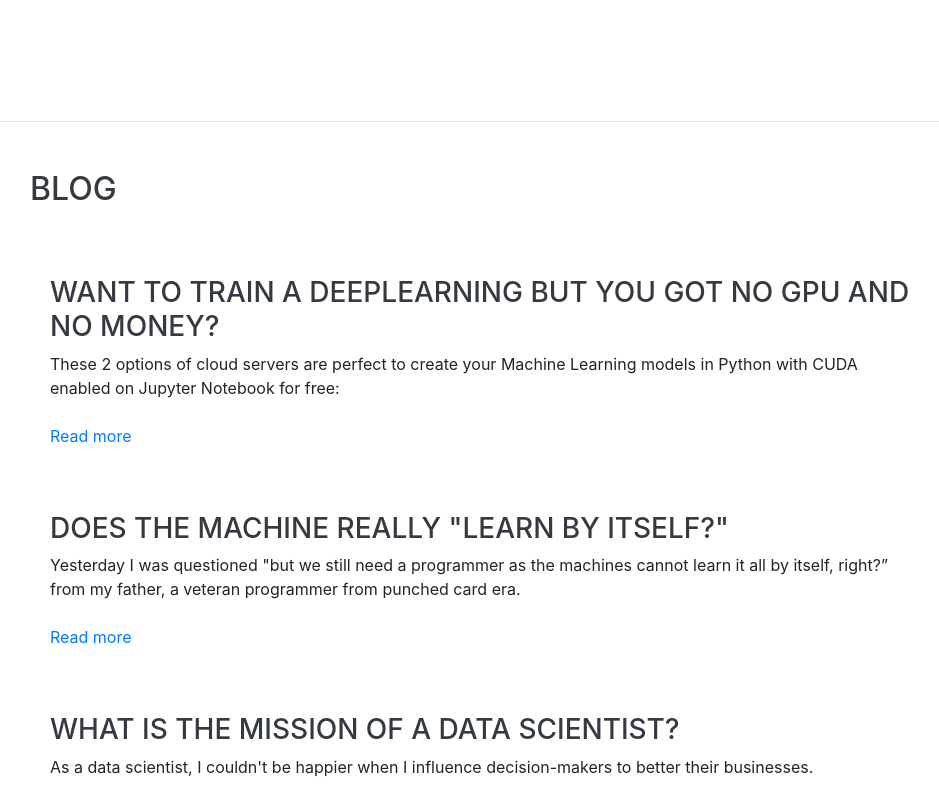
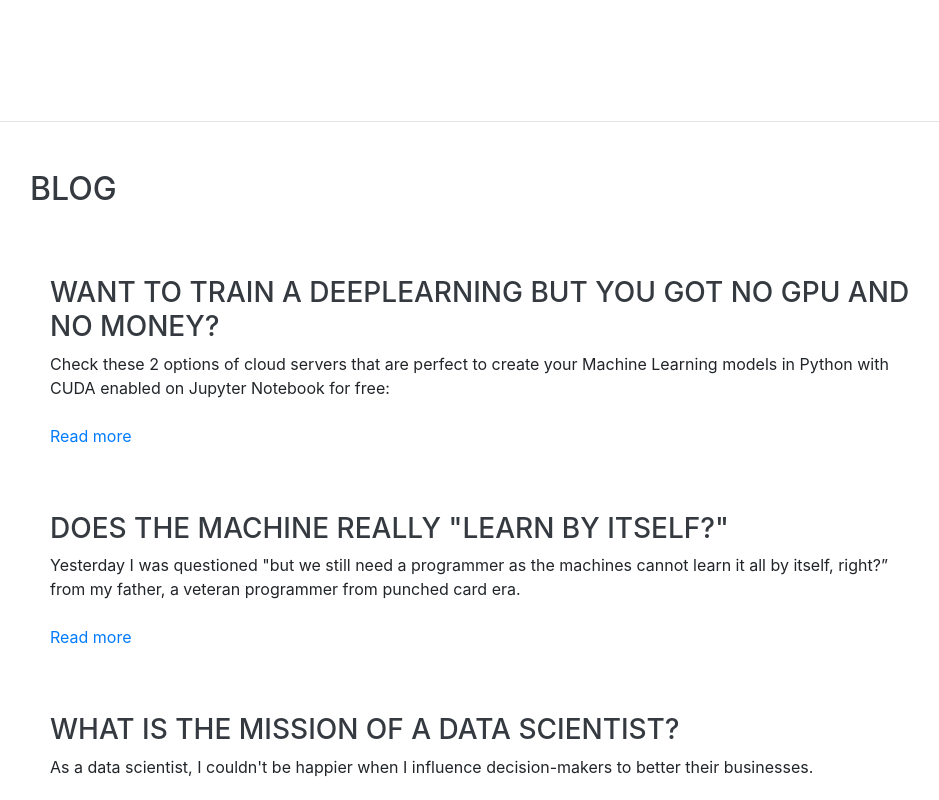
Before and after one commit to diogodutra/diogodutra.github.io, a website with bundled scripts: page index.html in a window 1280 px wide. Shown: the part 11200-12000 px from the top of the page, without its empty margins (290-1229 px from the left). Built offline with nearby package versions, Linux system fonts and the light colour scheme; a web font is replaced by a local one.

Commit message:
Minor language correction

```diff
--- a/index.html
+++ b/index.html
@@ -828,7 +828,7 @@ data fusion of INS, GPS and baroaltimeter with embedded Kalman Filter</li><br>
         <div class="list-inline-item" style="display:flex; flex-direction: row; align-items: center;">
           <div style="display:inline; align-items:center; margin:20px">
             <h3>Want to train a DeepLearning but you got no GPU and no money?</h3>
-            <div>These 2 options of cloud servers are perfect to create your Machine Learning models in Python with CUDA enabled on Jupyter Notebook for free:
+            <div>Check these 2 options of cloud servers that are perfect to create your Machine Learning models in Python with CUDA enabled on Jupyter Notebook for free:
             </div>
             <br><a target="_blank" href="https://www.linkedin.com/posts/diogodutra_deeplearning-gpu-machinelearning-activity-6619429245871497216-rj4N/">Read more</a>
           </div>
```
